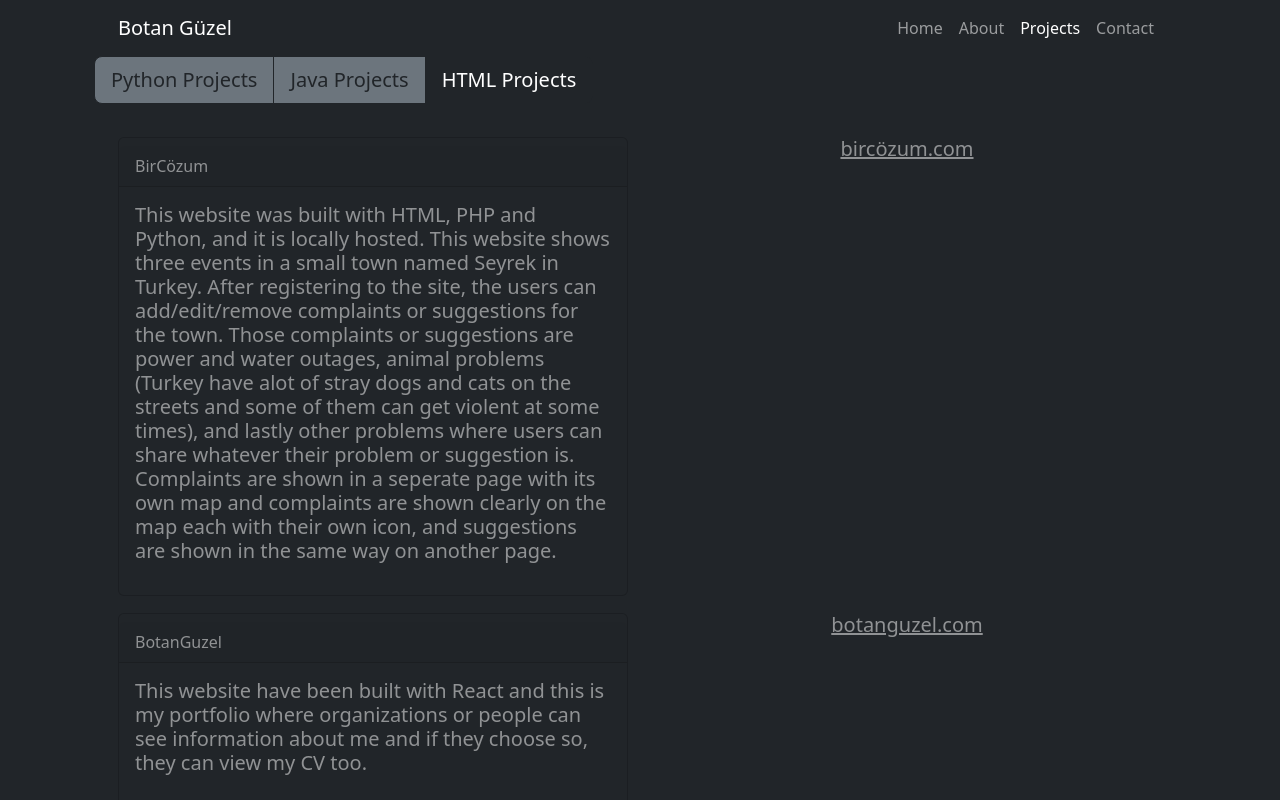
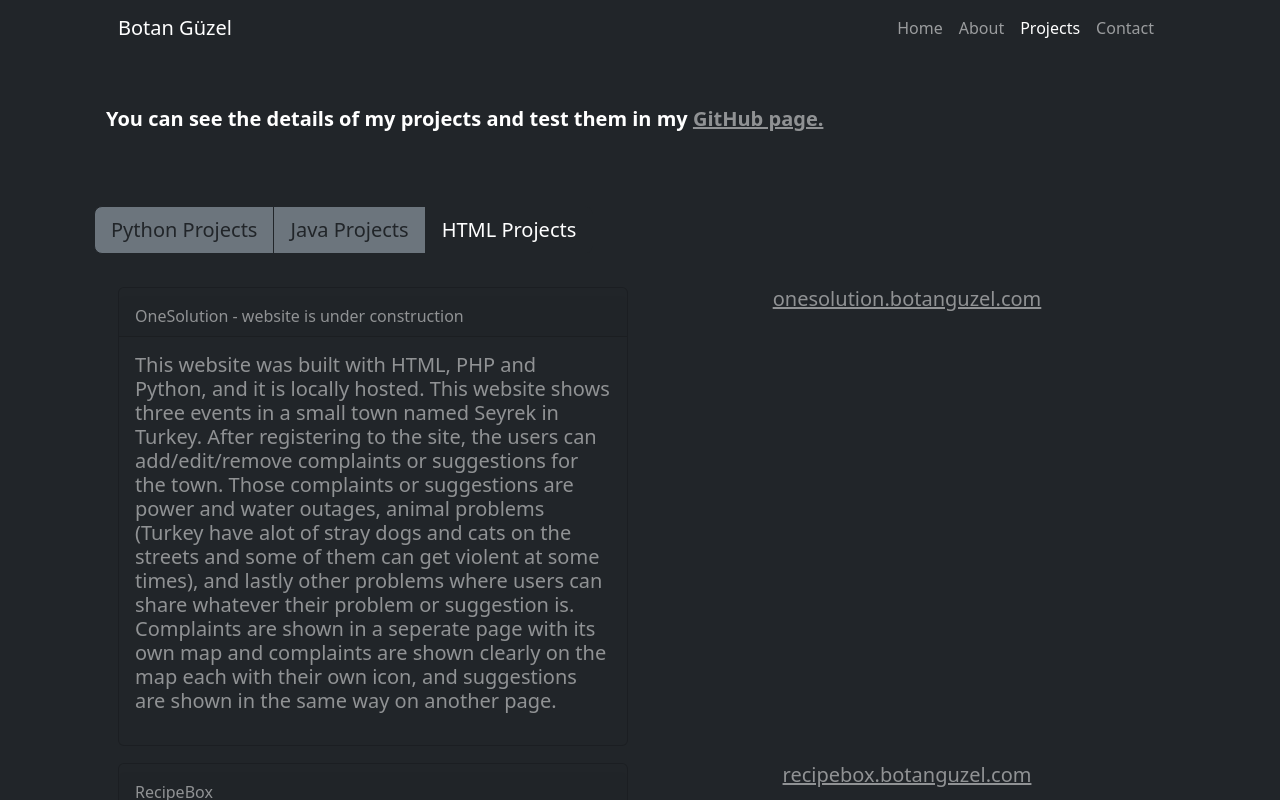
Before and after one commit to botanguzel/Portfolio, a React (Create React App) app: page /projects in a window 1280 px wide. Both pictures are taken after a click on the label "HTML Projects". Shown: the top 800 px of the page. Built offline with nearby package versions, Linux system fonts and the light colour scheme.

Commit message:
Update Projects

```diff
--- a/src/Components/Contents/projectContent.js
+++ b/src/Components/Contents/projectContent.js
@@ -1,8 +1,7 @@
 const projectContent = {
     title: 'Botan Guzel - Projects',
-    description: 'Here you can see the details of my projects as well as test them. you can see my projects in my GitHub page'+
-    'as well as download them freely as long as you donot forget to give credit.',
-    link: 'https://github.com/botanguzel',
+    description: 'You can see the details of my projects and test them in my ',
+    link: 'https://github.com/botanguzel?tab=repositories',
     icon_link: 'bi bi-github-fill',
     python: {
         name: 'Python Projects',
@@ -10,7 +9,7 @@ const projectContent = {
             {
                 projectName: 'Search Download & Train',
                 projectDescription: 'This python program makes use of different libraries but mainly uses tkinter as GUI and'+
-                'tensorflow to train the machine. User needs to provide its own Google API-key and Google Custom Search'+
+                ' tensorflow to train the machine. User needs to provide its own Google API-key and Google Custom Search'+
                 ' Engine ID in order to login to application. Then the user can adjust the search settings as they wish before bulk'+
                 ' downloading the images. After the download process has finished the program automatically locks itself from further'+
                 ' search and begins to training process. The training process time completely depends on the amount of images that will'+
@@ -34,13 +33,6 @@ const projectContent = {
         name: 'Java Projects',
         items: [
             {
-                projectName: 'Calculator',
-                projectDescription: 'A simple calculator app made with Java to demonstrate how to use state and classes. It is easy to use'+
-                'but does not have all the functionality of a complex calculator.',
-                projectImg: '/images/calc.jpg',
-                imgAlt: 'Calculator image'
-            },
-            {
                 projectName: 'Simulator',
                 projectDescription: 'A simulator app, that simulates a supermarket and its customers. Basically simulates a supermarket with'+
                 'given inputs (\'cash register, max amount of customers, picking time, payment time, seed\'). Then the application will'+
@@ -55,14 +47,22 @@ const projectContent = {
         name: 'HTML Projects',
         items: [
             {
-                projectName: 'BirCözum',
+                projectName: 'OneSolution - website is under construction',
                 projectDescription: 'This website was built with HTML, PHP and Python, and it is locally hosted. This website shows three'+
                 ' events in a small town named Seyrek in Turkey. After registering to the site, the users can add/edit/remove complaints or'+
                 ' suggestions for the town. Those complaints or suggestions are power and water outages, animal problems (Turkey have alot of'+
                 ' stray dogs and cats on the streets and some of them can get violent at some times), and lastly other problems where users'+
                 ' can share whatever their problem or suggestion is. Complaints are shown in a seperate page with its own map and complaints'+
                 ' are shown clearly on the map each with their own icon, and suggestions are shown in the same way on another page.',
-                link: 'bircözum.com',
+                link: 'onesolution.botanguzel.com',
+            },
+            {
+                projectName: 'RecipeBox',
+                projectDescription: 'This is a recipe website, where users can find different recipes. The database for recipes was created by me'+
+                ' through web scraping and I have applied some general changes to make it fit to the website. The users can create find recipes'+
+                ' without creating an account. However, if they choose to create an account then they can add comments, save the recipes and rate'+
+                ' them. It is an simple to use website to find different recipes.',
+                link: 'recipebox.botanguzel.com',
             },
             {
                 projectName: 'BotanGuzel',
--- a/src/Components/Projects.js
+++ b/src/Components/Projects.js
@@ -17,6 +17,16 @@ const Projects = () => {
   return (
     <div className='bg-dark'>
       <Container className='gx-5'>
+        <Container className='gx5'>
+          <div className='d-flex flex-wrap flex-row justify-content-start'>
+            <div class="my-5 text-center text-xl-start">
+              <p class="fw-bolder lead text-white mb-4">
+                {projectContent.description}
+                <a href={`${projectContent.link}`} className="text-white-50" target='_blank' rel='noreferrer'>GitHub page. </a>
+              </p>
+            </div>
+          </div>
+        </Container>
         <div className='d-flex flex-wrap flex-row justify-content-start'>
           <ToggleButtonGroup type='radio' name='projects' value={activeContainer} onChange={handleButton}>
             <ToggleButton size='lg' className='btn-outline-dark btn-secondary' id='python' value={1}> {projectContent.python.name} </ToggleButton>
@@ -79,7 +89,7 @@ const Projects = () => {
                   <Col className="col-xxl-4 d-xl-block ">
                     <Container>
                       <h5>
-                        <a href={`https://www.${project.link}`} className="text-white-50" target='_blank' rel='noreferrer'> {project.link} </a>
+                        <a href={`https://${project.link}`} className="text-white-50" target='_blank' rel='noreferrer'> {project.link} </a>
                       </h5>
                     </Container>
                   </Col>
```
